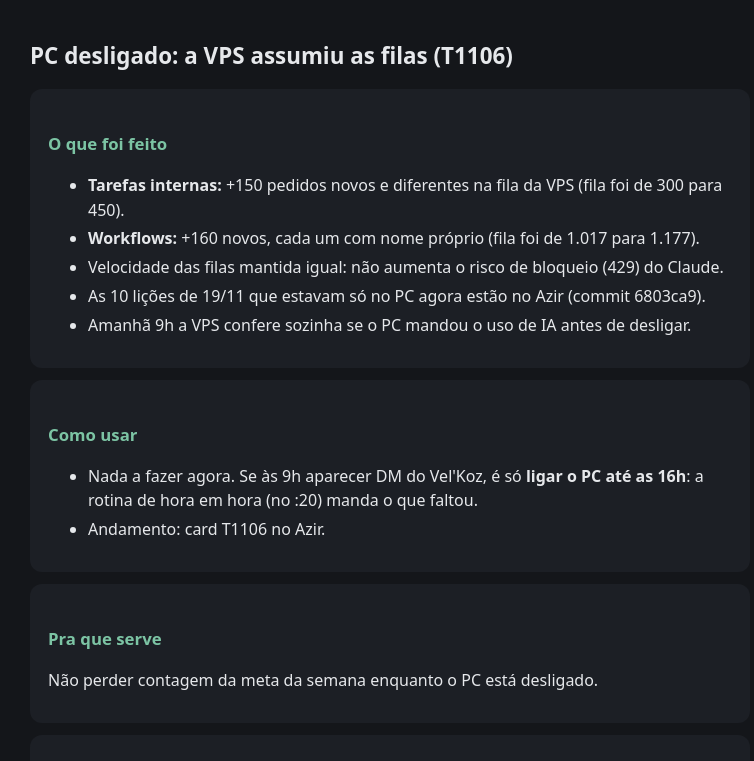
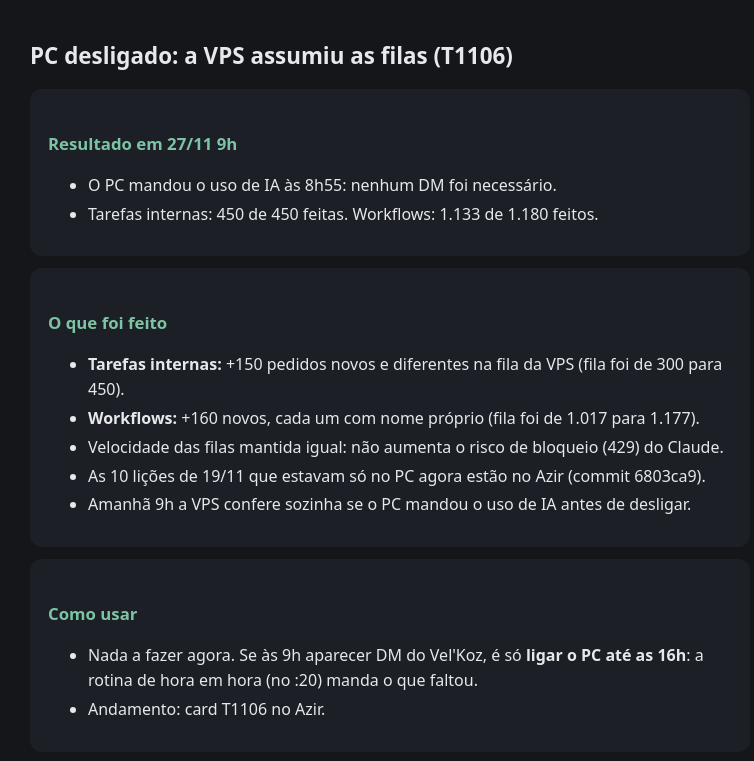
Before and after one commit to henrymatsumoto-cpu/html-tasks, a plain HTML site: page t1106-pc-desligado-filas-vps.html in a window 1280 px wide. Shown: the top 761 px of the page, without its empty margins (250-1004 px from the left). Drawn offline with Linux system fonts and the light colour scheme.

Commit message:
t1106: resultado 9h

```diff
--- a/t1106-pc-desligado-filas-vps.html
+++ b/t1106-pc-desligado-filas-vps.html
@@ -1,6 +1,7 @@
 <!doctype html><html lang="pt-BR"><head><meta charset="utf-8"><meta name="viewport" content="width=device-width,initial-scale=1"><meta name="robots" content="noindex"><title>PC desligado: VPS assume</title>
 <style>:root{--bg:#14161a;--card:#1c1f25;--tx:#e6e8eb;--mu:#9aa3ad;--ac:#7cc4a4}body{background:var(--bg);color:var(--tx);font:16px/1.55 system-ui,sans-serif;margin:0;padding:24px 16px}main{max-width:720px;margin:auto}h1{font-size:1.4rem}h2{font-size:1.05rem;color:var(--ac);margin-top:28px}section{background:var(--card);border-radius:12px;padding:14px 18px;margin:12px 0}li{margin:4px 0}code{color:var(--ac)}a{color:var(--ac)}</style></head><body><main>
 <h1>PC desligado: a VPS assumiu as filas (T1106)</h1>
+<section><h2>Resultado em 27/11 9h</h2><ul><li>O PC mandou o uso de IA às 8h55: nenhum DM foi necessário.</li><li>Tarefas internas: 450 de 450 feitas. Workflows: 1.133 de 1.180 feitos.</li></ul></section>
 <section><h2>O que foi feito</h2><ul>
 <li><b>Tarefas internas:</b> +150 pedidos novos e diferentes na fila da VPS (fila foi de 300 para 450).</li>
 <li><b>Workflows:</b> +160 novos, cada um com nome próprio (fila foi de 1.017 para 1.177).</li>
```
